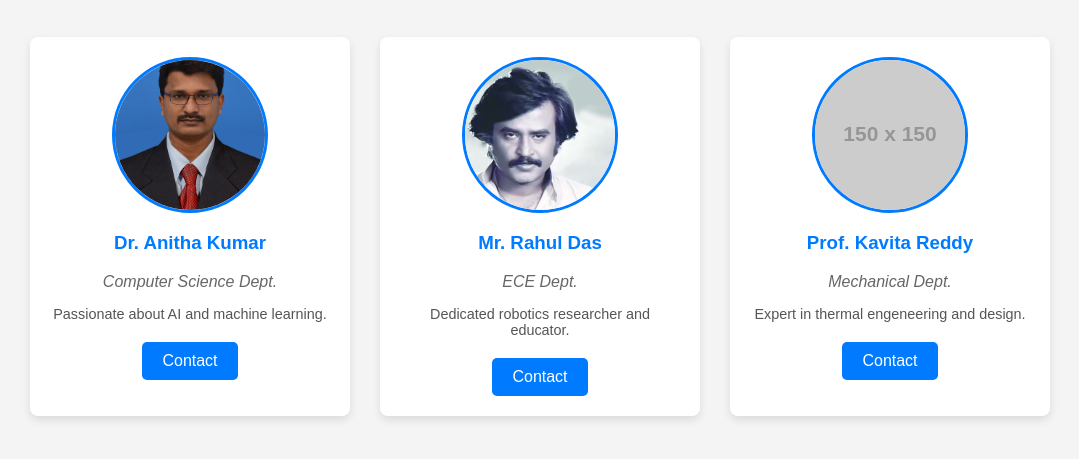
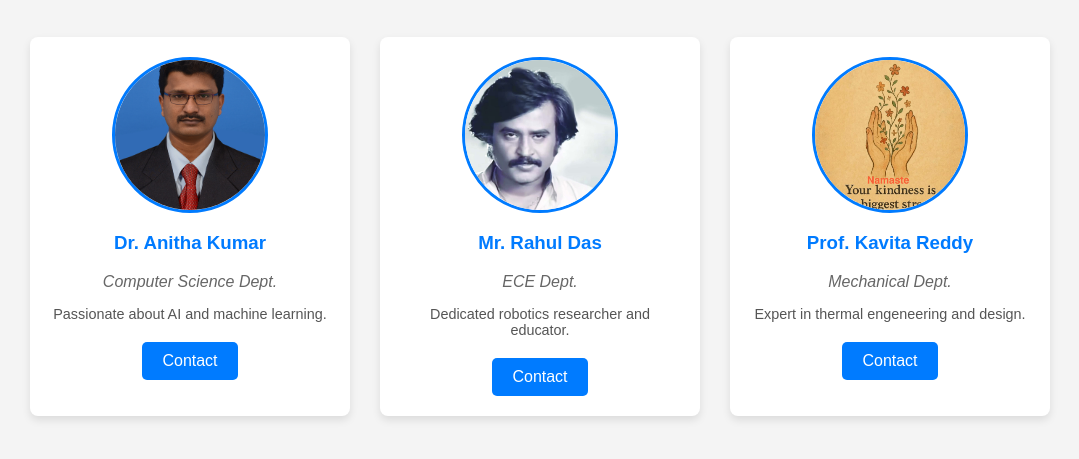
Before and after one commit to nbs0309/Sakthi, a plain HTML site: page index.html in a window 1280 px wide. Shown: the part 81-540 px from the top of the page, without its empty margins (100-1179 px from the left). Drawn offline with Linux system fonts and the light colour scheme; placeholder pictures from the web are drawn by us.

Commit message:
Update index.html

```diff
--- a/index.html
+++ b/index.html
@@ -31,7 +31,7 @@
             </div>
 
             <div class="faculty-card">
-                <img src="https://via.placeholder.com/150" alt="Prof. Kavita Reddy">
+                <img src="IMG-20250605-WA0045.jpg"alt="Prof. Kavita Reddy">
                 <h3>Prof. Kavita Reddy</h3>
                 <p class="department">Mechanical Dept.</p>
                 <p class="description">Expert in thermal engeneering and design.</p>
```
